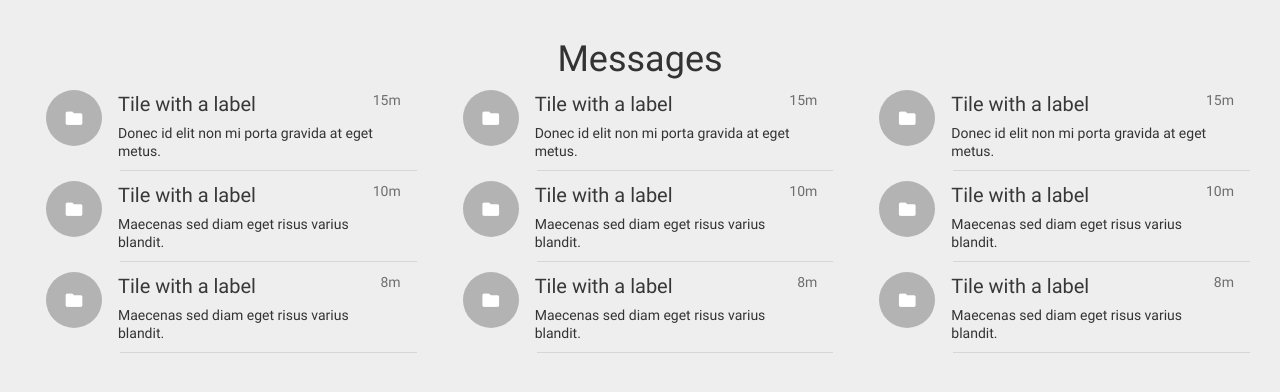
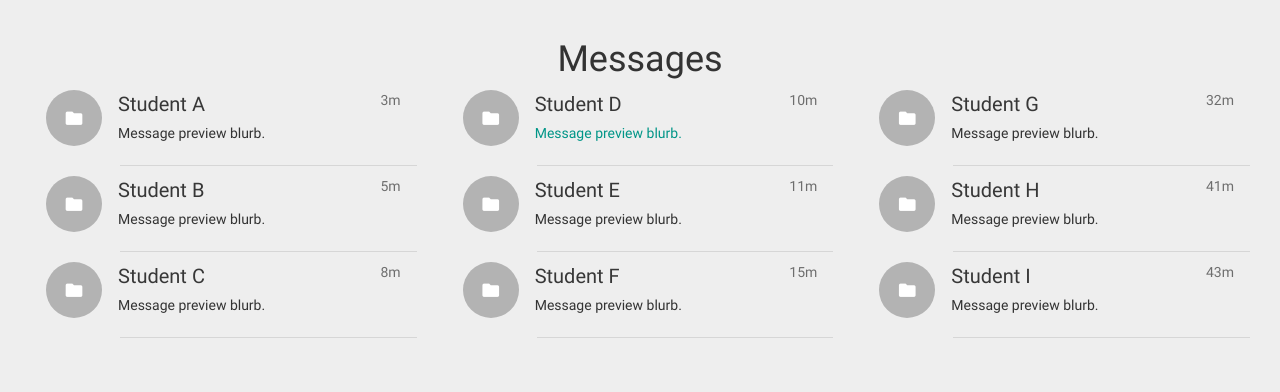
Before and after one commit to ChesleyTan/gradebook, a Flask app: template templates/messages.html in a window 1280 px wide. Shown: the part 60-452 px from the top of the page. Run offline with Flask 2, Linux system fonts and the light colour scheme; the template is opened without the code that fills it, so the values that code supplies are empty; some libraries are stand-ins or nearby versions.

Commit message:
Testing message linking - example: Student D

```diff
--- a/templates/messages.html
+++ b/templates/messages.html
@@ -34,9 +34,9 @@
                     <i class="mdi-file-folder"></i>
                 </div>
                 <div class="row-content">
-                    <div class="least-content">15m</div>
-                    <h4 class="list-group-item-heading">Tile with a label</h4>
-                    <p class="list-group-item-text">Donec id elit non mi porta gravida at eget metus.</p>
+                    <div class="least-content">3m</div>
+                    <h4 class="list-group-item-heading">Student A</h4>
+                    <p class="list-group-item-text">Message preview blurb.</p>
                 </div>
             </div>
             <div class="list-group-separator"></div>
@@ -45,9 +45,9 @@
                     <i class="mdi-file-folder"></i>
                 </div>
                 <div class="row-content">
-                    <div class="least-content">10m</div>
-                    <h4 class="list-group-item-heading">Tile with a label</h4>
-                    <p class="list-group-item-text">Maecenas sed diam eget risus varius blandit.</p>
+                    <div class="least-content">5m</div>
+                    <h4 class="list-group-item-heading">Student B</h4>
+                    <p class="list-group-item-text">Message preview blurb.</p>
                 </div>
             </div>
             <div class="list-group-separator"></div>
@@ -57,8 +57,47 @@
                 </div>
                 <div class="row-content">
                     <div class="least-content">8m</div>
-                    <h4 class="list-group-item-heading">Tile with a label</h4>
-                    <p class="list-group-item-text">Maecenas sed diam eget risus varius blandit.</p>
+                    <h4 class="list-group-item-heading">Student C</h4>
+                    <p class="list-group-item-text">Message preview blurb.</p>
+                </div>
+            </div>
+            <div class="list-group-separator"></div>
+        </div>
+    </div>
+    <div class="col-lg-4">
+        <div class="list-group">
+            <div class="list-group-item">
+                <div class="row-action-primary">
+                    <i class="mdi-file-folder"></i>
+                </div>
+                <a href="#">
+                <div class="row-content">
+                    <div class="least-content">10m</div>
+                    <h4 class="list-group-item-heading">Student D</h4>
+                    <p class="list-group-item-text">Message preview blurb.</p>
+                </div>
+                </a>
+            </div>
+            <div class="list-group-separator"></div>
+            <div class="list-group-item">
+                <div class="row-action-primary">
+                    <i class="mdi-file-folder"></i>
+                </div>
+                <div class="row-content">
+                    <div class="least-content">11m</div>
+                    <h4 class="list-group-item-heading">Student E</h4>
+                    <p class="list-group-item-text">Message preview blurb.</p>
+                </div>
+            </div>
+            <div class="list-group-separator"></div>
+            <div class="list-group-item">
+                <div class="row-action-primary">
+                    <i class="mdi-file-folder"></i>
+                </div>
+                <div class="row-content">
+                    <div class="least-content">15m</div>
+                    <h4 class="list-group-item-heading">Student F</h4>
+                    <p class="list-group-item-text">Message preview blurb.</p>
                 </div>
             </div>
             <div class="list-group-separator"></div>
@@ -71,9 +110,9 @@
                     <i class="mdi-file-folder"></i>
                 </div>
                 <div class="row-content">
-                    <div class="least-content">15m</div>
-                    <h4 class="list-group-item-heading">Tile with a label</h4>
-                    <p class="list-group-item-text">Donec id elit non mi porta gravida at eget metus.</p>
+                    <div class="least-content">32m</div>
+                    <h4 class="list-group-item-heading">Student G</h4>
+                    <p class="list-group-item-text">Message preview blurb.</p>
                 </div>
             </div>
             <div class="list-group-separator"></div>
@@ -82,9 +121,9 @@
                     <i class="mdi-file-folder"></i>
                 </div>
                 <div class="row-content">
-                    <div class="least-content">10m</div>
-                    <h4 class="list-group-item-heading">Tile with a label</h4>
-                    <p class="list-group-item-text">Maecenas sed diam eget risus varius blandit.</p>
+                    <div class="least-content">41m</div>
+                    <h4 class="list-group-item-heading">Student H</h4>
+                    <p class="list-group-item-text">Message preview blurb.</p>
                 </div>
             </div>
             <div class="list-group-separator"></div>
@@ -93,46 +132,9 @@
                     <i class="mdi-file-folder"></i>
                 </div>
                 <div class="row-content">
-                    <div class="least-content">8m</div>
-                    <h4 class="list-group-item-heading">Tile with a label</h4>
-                    <p class="list-group-item-text">Maecenas sed diam eget risus varius blandit.</p>
-                </div>
-            </div>
-            <div class="list-group-separator"></div>
-        </div>
-    </div>
-    <div class="col-lg-4">
-        <div class="list-group">
-            <div class="list-group-item">
-                <div class="row-action-primary">
-                    <i class="mdi-file-folder"></i>
-                </div>
-                <div class="row-content">
-                    <div class="least-content">15m</div>
-                    <h4 class="list-group-item-heading">Tile with a label</h4>
-                    <p class="list-group-item-text">Donec id elit non mi porta gravida at eget metus.</p>
-                </div>
-            </div>
-            <div class="list-group-separator"></div>
-            <div class="list-group-item">
-                <div class="row-action-primary">
-                    <i class="mdi-file-folder"></i>
-                </div>
-                <div class="row-content">
-                    <div class="least-content">10m</div>
-                    <h4 class="list-group-item-heading">Tile with a label</h4>
-                    <p class="list-group-item-text">Maecenas sed diam eget risus varius blandit.</p>
-                </div>
-            </div>
-            <div class="list-group-separator"></div>
-            <div class="list-group-item">
-                <div class="row-action-primary">
-                    <i class="mdi-file-folder"></i>
-                </div>
-                <div class="row-content">
-                    <div class="least-content">8m</div>
-                    <h4 class="list-group-item-heading">Tile with a label</h4>
-                    <p class="list-group-item-text">Maecenas sed diam eget risus varius blandit.</p>
+                    <div class="least-content">43m</div>
+                    <h4 class="list-group-item-heading">Student I</h4>
+                    <p class="list-group-item-text">Message preview blurb.</p>
                 </div>
             </div>
             <div class="list-group-separator"></div>
```
